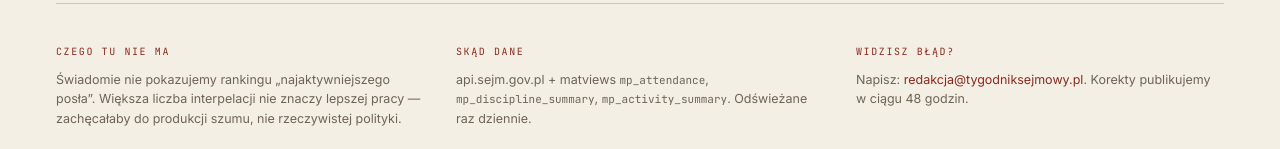
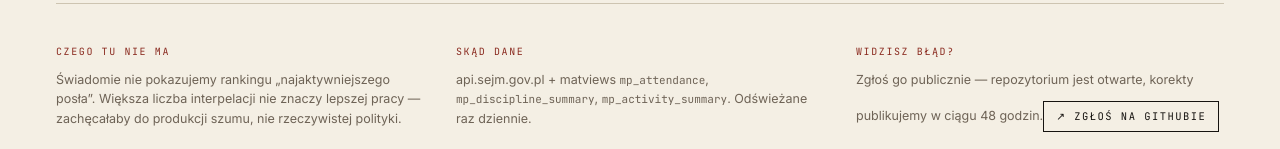
Before and after one commit to miskibin/tygodnik-sejmowy, a Next.js app in the folder frontend/: page /posel in a window 1280 px wide. Shown: the part 651-800 px from the top of the page. Built offline with nearby package versions, Linux system fonts and the light colour scheme; no server answers.

Commit message:
feat: update error reporting message to encourage public issue reporting on GitHub

```diff
--- a/frontend/app/posel/[mpId]/page.tsx
+++ b/frontend/app/posel/[mpId]/page.tsx
@@ -376,7 +376,15 @@ export default async function MpPage({ params }: { params: Promise<{ mpId: strin
               kicker: "Widzisz błąd?",
               children: (
                 <>
-                  Napisz na <a className="text-destructive hover:underline" href="mailto:redakcja@tygodniksejmowy.pl">redakcja@tygodniksejmowy.pl</a>.
+                  Zgłoś go publicznie — repozytorium jest otwarte.
+                  <a
+                    href="https://github.com/miskibin/tygodnik-sejmowy/issues"
+                    target="_blank"
+                    rel="noopener noreferrer"
+                    className="mt-3 inline-flex items-center gap-1.5 border border-foreground px-3 py-1.5 font-mono text-[10.5px] tracking-[0.14em] uppercase text-foreground hover:bg-foreground hover:text-background transition-colors"
+                  >
+                    ↗ Zgłoś na GitHubie
+                  </a>
                 </>
               ),
             },
--- a/frontend/app/posel/page.tsx
+++ b/frontend/app/posel/page.tsx
@@ -79,8 +79,15 @@ export default async function PoselIndexPage() {
               kicker: "Widzisz błąd?",
               children: (
                 <>
-                  Napisz: <a className="text-destructive hover:underline" href="mailto:redakcja@tygodniksejmowy.pl">redakcja@tygodniksejmowy.pl</a>.
-                  Korekty publikujemy w ciągu 48 godzin.
+                  Zgłoś go publicznie — repozytorium jest otwarte, korekty publikujemy w ciągu 48 godzin.
+                  <a
+                    href="https://github.com/miskibin/tygodnik-sejmowy/issues"
+                    target="_blank"
+                    rel="noopener noreferrer"
+                    className="mt-3 inline-flex items-center gap-1.5 border border-foreground px-3 py-1.5 font-mono text-[10.5px] tracking-[0.14em] uppercase text-foreground hover:bg-foreground hover:text-background transition-colors"
+                  >
+                    ↗ Zgłoś na GitHubie
+                  </a>
                 </>
               ),
             },
```
